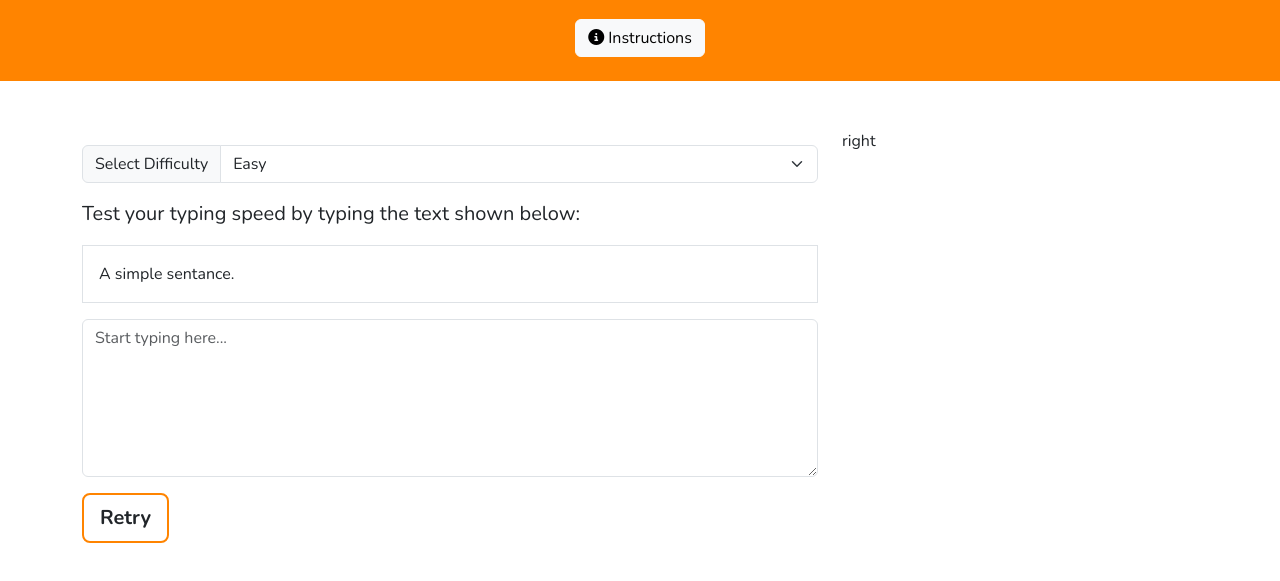
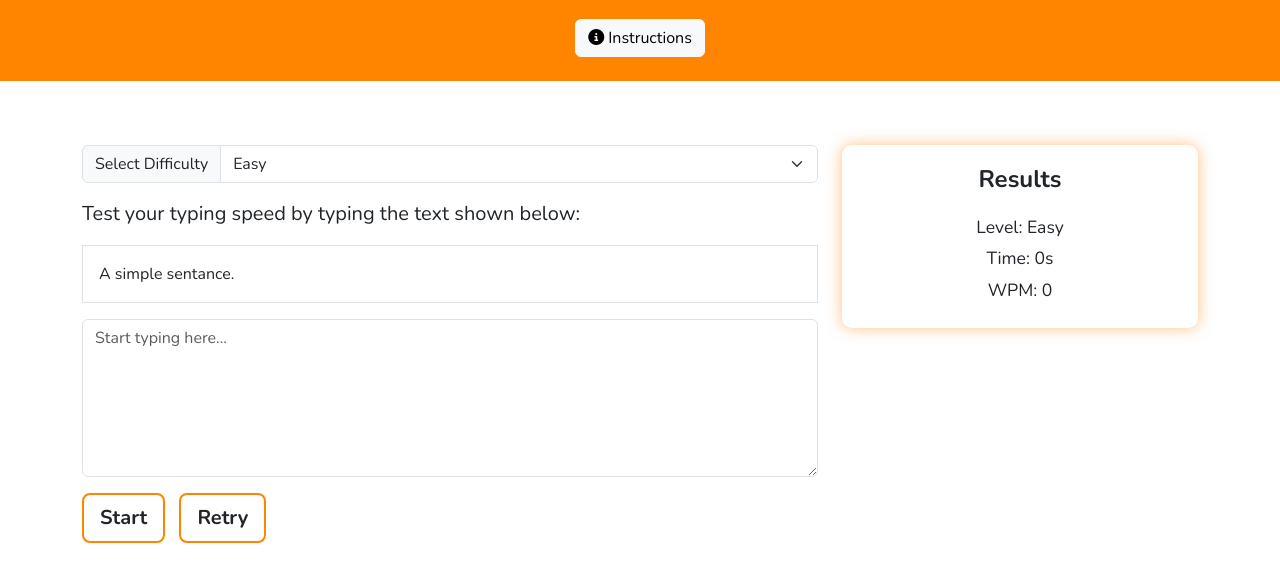
Before and after one commit to AJGreaves/typeracer-lesson-plan-repo, a plain HTML site: page index.html in a window 1280 px wide. Shown: the part 77-658 px from the top of the page. Drawn offline with nearby package versions, Linux system fonts and the light colour scheme.

Commit message:
Add and style results area.

```diff
--- a/assets/css/style.css
+++ b/assets/css/style.css
@@ -28,7 +28,32 @@ header {
 
 /* test area */
 
-#retry-button {
+.orange-outline-button {
     border: 2px solid #ff8400;
     font-weight: bold;
+    margin-right: 10px;
 }
+
+.orange-outline-button:hover {
+    color: white;
+    background-color: #ff8400;
+}
+
+/* results area */
+
+#results {
+    padding: 20px;
+    border-radius: 10px;
+    box-shadow: 0 0 15px rgba(255, 132, 0, 0.5);
+}
+
+#results h2,
+#best-scores h2 {
+    margin-bottom: 20px;
+    font-weight: bold;
+}
+
+#results > p {
+    font-size: 1.1rem;
+    margin-bottom: 5px;
+}
--- a/index.html
+++ b/index.html
@@ -40,21 +40,25 @@
                     <textarea class="form-control" id="typing-input" rows="6"
                         placeholder="Start typing here..."></textarea>
                     <div class="my-3">
-                        <button id="retry-button" class="btn btn-lg">Retry</button>
+                        <button id="start-button" class="btn btn-lg orange-outline-button">Start</button>
+                        <button id="retry-button" class="btn btn-lg orange-outline-button">Retry</button>
                     </div>
                 </section>
             </div>
             <div class="col-md-4">
-                <!-- Right column content here -->
-                right
+                <div id="results" class="text-center my-3">
+                    <h2 class="card-title">Results</h5>
+                    <p class="card-text">Level: <span id="level">Easy</span></p>
+                    <p class="card-text">Time: <span id="time">0</span>s</p>
+                    <p class="card-text">WPM: <span id="wpm">0</span></p>
+                </div>
             </div>
         </div>
-    </div>
-    <script src="https://cdn.jsdelivr.net/npm/bootstrap@5.3.3/dist/js/bootstrap.bundle.min.js"
-        integrity="sha384-YvpcrYf0tY3lHB60NNkmXc5s9fDVZLESaAA55NDzOxhy9GkcIdslK1eN7N6jIeHz"
-        crossorigin="anonymous"></script>
+        <script src="https://cdn.jsdelivr.net/npm/bootstrap@5.3.3/dist/js/bootstrap.bundle.min.js"
+            integrity="sha384-YvpcrYf0tY3lHB60NNkmXc5s9fDVZLESaAA55NDzOxhy9GkcIdslK1eN7N6jIeHz"
+            crossorigin="anonymous"></script>
 
-    <script src="https://kit.fontawesome.com/3b20d96fa9.js" crossorigin="anonymous"></script>
+        <script src="https://kit.fontawesome.com/3b20d96fa9.js" crossorigin="anonymous"></script>
 </body>
 
 </html>
```
